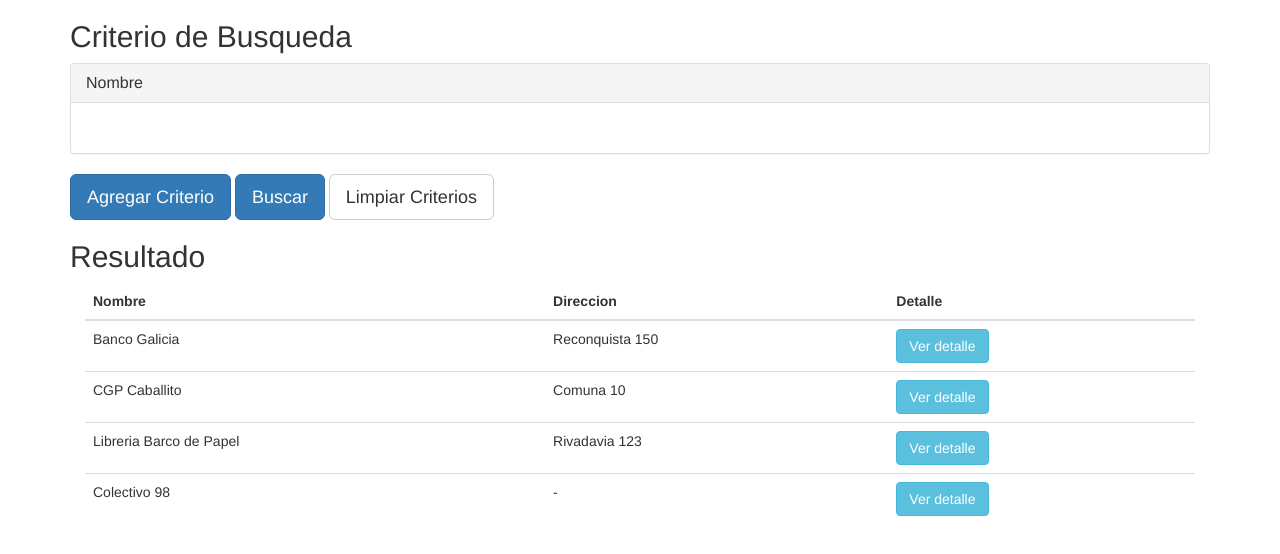
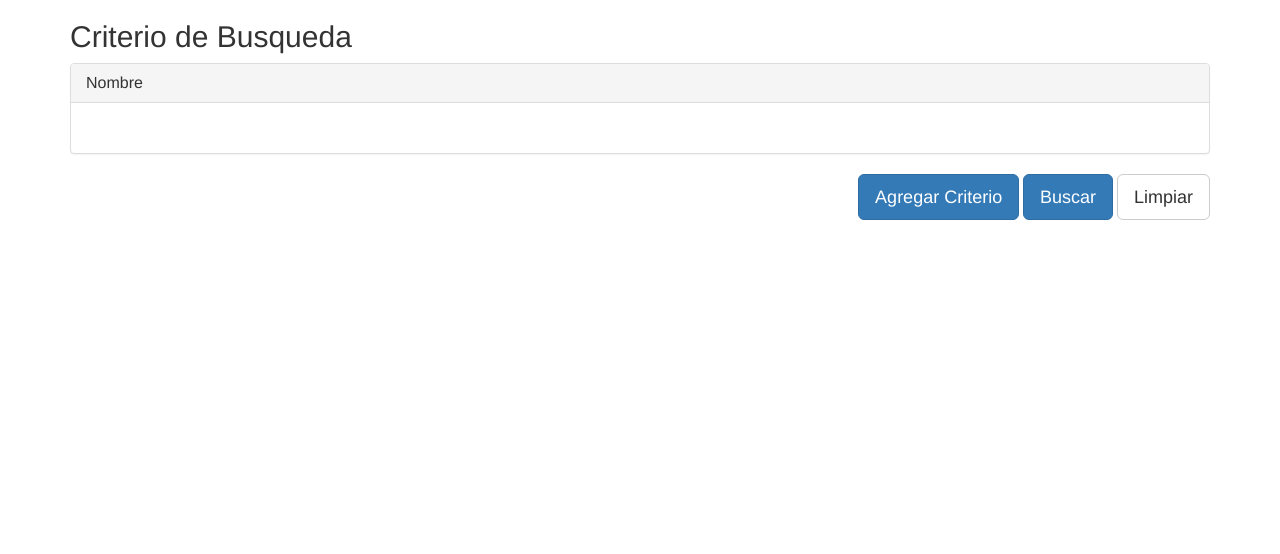
Before and after one commit to chrisgel15/dds2016, a plain HTML site: page ui/web/index.html in a window 1280 px wide. Drawn offline with nearby package versions, Linux system fonts and the light colour scheme.

Commit message:
Modelado Poi

```diff
--- a/ui/web/index.html
+++ b/ui/web/index.html
@@ -29,14 +29,17 @@
       </div>
 
       <!-- Button trigger modal -->
+      <div class="pull-right">
       <button type="button" class="btn btn-primary btn-lg" data-toggle="modal" data-target="#myModal">
         Agregar Criterio
       </button>
-      <button type="button" class="btn btn-primary btn-lg">
+      <button type="button" class="btn btn-primary btn-lg" ng-click="buscadorCtrl.buscadorPois.buscarPois()">
         Buscar
       </button>
-         <button type="button" class="btn btn-default btn-lg" data-dismiss="modal" ng-click="buscadorCtrl.buscadorPois.limpiarCriterios()">Limpiar Criterios</button>
-
+         <button type="button" class="btn btn-default btn-lg" data-dismiss="modal" ng-click="buscadorCtrl.buscadorPois.limpiarCriterios()">Limpiar</button>
+</div>
+<br><br>
+      <div ng-show="buscadorCtrl.buscadorPois.hayResultados">
       <h2>
         Resultado
       </h2>
@@ -47,40 +50,19 @@
             <th>Direccion</th>
             <th>Detalle</th>
           </thead>
-
-          <tbody>
+ <tbody ng-repeat="n in buscadorCtrl.buscadorPois.listaPois">
             <tr>
-              <td>Banco Galicia</td>
-              <td>Reconquista 150</td>
+              <td>{{n.nombre}}</td>
+              <td>{{n.direccion}}</td>
               <td>
-                <a class="btn btn-info" href="#" role="button" data-toggle="modal" data-target="#bancoModal">Ver detalle</a>
-              </td>
-            </tr>
-
-            <tr>
-              <td>CGP Caballito</td>
-              <td>Comuna 10</td>
-              <td>
-                <a class="btn btn-info" href="#" role="button" data-toggle="modal" data-target="#cgpModal">Ver detalle</a>
-              </td>
-            </tr>
-            <tr>
-              <td>Libreria Barco de Papel</td>
-              <td>Rivadavia 123</td>
-              <td>
-                <a class="btn btn-info" href="#" role="button" data-toggle="modal" data-target="#localModal">Ver detalle</a>
-              </td>
-            </tr>
-            <tr>
-              <td>Colectivo 98</td>
-              <td>-</td>
-              <td>
-                <a class="btn btn-info" href="#" role="button" data-toggle="modal" data-target="#colectivoModal">Ver detalle</a>
+                <a class="btn btn-info" href="#" role="button" data-toggle="modal" data-target="#{{n.modal}}">Ver detalle</a>
               </td>
             </tr>
           </tbody>
+
         </table>
 
+      </div>
       </div>
 
 
--- a/ui/web/js/buscadorPois.js
+++ b/ui/web/js/buscadorPois.js
@@ -7,11 +7,39 @@ function BuscadorPois() {
 	this.agregarCriterio = function(){
 		if (this.nuevoCriterio != "" && this.nombre.indexOf(this.nuevoCriterio) == -1){
 			this.nombre.push(this.nuevoCriterio);
+			this.limpiarResultados();
 		}
 		this.nuevoCriterio = "";
+
 	};
 
 	this.limpiarCriterios = function(){
 		this.nombre = [];
+		this.limpiarResultados();
+	};
+
+	this.hayResultados = false;
+
+	this.buscarPois = function(){
+		this.hayResultados = true;
+	};
+
+	this.listaPois = listaPois;
+
+	this.limpiarResultados = function(){
+		this.hayResultados = false;
 	};
 }
+
+
+var Poi = function(nombre , direccion, modal)
+{
+	this.nombre = nombre;
+	this.direccion = direccion;
+	this.modal = modal;
+};
+
+var listaPois = [ new Poi('nombre 1', 'direccion 1', 'bancoModal'),
+new Poi('nombre 2', 'direccion 2','cgpModal'),
+new Poi('nombre 3', 'direccion 3','localModal'),
+new Poi('nombre 4', 'direccion 4','colectivoModal') ];
```
Also changed, not shown: ui/web/js/conversor.js (deleted, +0 -17 lines).
